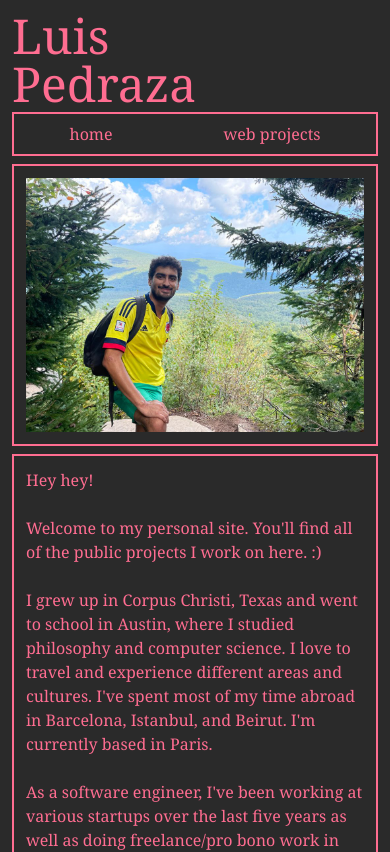
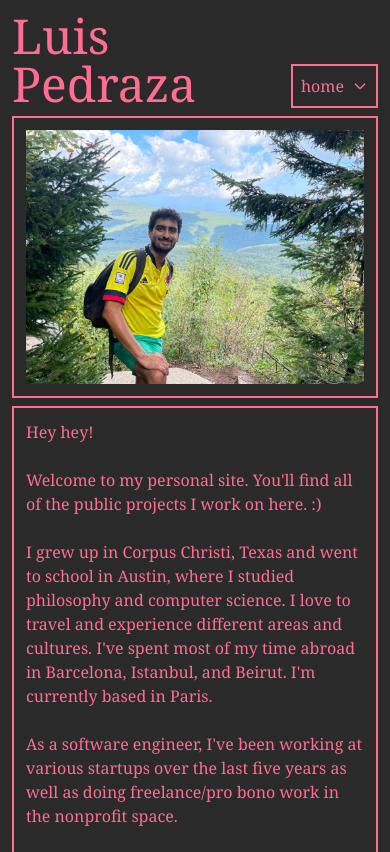
Before and after one commit to lspdrz/lspdrz, a Next.js app: page / in a window 390 px wide. Shown: the top 852 px of the page. Built offline with nearby package versions, Linux system fonts and the light colour scheme.

Commit message:
fixed navbar for mobile

```diff
--- a/components/Layout.tsx
+++ b/components/Layout.tsx
@@ -19,7 +19,7 @@ const Layout = ({
       <meta charSet="utf-8" />
       <meta name="viewport" content="initial-scale=1.0, width=device-width" />
     </Head>
-    <div className="flex flex-col sm:flex-row items-stretch sm:items-end justify-between">
+    <div className="flex items-end justify-between">
       <div className={`${homePage ? "visible" : "invisible"}`}>
         <h1 className="text-5xl">Luis</h1>
         <h1 className="text-5xl">Pedraza</h1>
--- a/components/Navbar.tsx
+++ b/components/Navbar.tsx
@@ -1,18 +1,78 @@
 import Link from "next/link";
+import { useRouter } from "next/router";
+import { Popover } from "@headlessui/react";
 
-const Navbar = () => (
+const Navbar = () => {
+  const path = useRouter().asPath;
+  // Finds the current page we're on using the context from next router
+  const currentPage =
+    path === "/"
+      ? "/"
+      : path.substring(
+          path.indexOf("/") + 1,
+          path.lastIndexOf("/") || path.length
+        );
+
+  // If we're on a certain page, turn that page's item in the nav to white
+  const getNavItemColor = (navItem: string) => {
+    return navItem === currentPage ? "text-white" : "";
+  };
+
+  const navItems = {
+    "/": "home",
+    "web-projects": "web projects",
+  };
+
+  return (
     <div className="pt-1 sm:pt-0">
       <nav>
-      <div className="flex justify-around border-2 border-lspdrz-pink">
+        <div className="hidden sm:block flex justify-around border-2 border-lspdrz-pink">
           <Link href="/">
-          <a className="p-2">home</a>
+            <a className="p-2">{navItems["/"]}</a>
           </Link>
           <Link href="/web-projects">
-          <a className="p-2">web projects</a>
+            <a className={`p-2 ${getNavItemColor("web-projects")}`}>
+              {navItems["web-projects"]}
+            </a>
           </Link>
         </div>
+        <Popover className="relative sm:hidden">
+          <div className="flex justify-end">
+            <Popover.Button className="p-2 text-center inline-flex items-center border-2 border-lspdrz-pink cursor-pointer">
+              {navItems[currentPage]}
+              <svg
+                className="w-4 h-4 ml-2"
+                fill="none"
+                stroke="currentColor"
+                viewBox="0 0 24 24"
+                xmlns="http://www.w3.org/2000/svg"
+              >
+                <path
+                  stroke-linecap="round"
+                  stroke-linejoin="round"
+                  stroke-width="2"
+                  d="M19 9l-7 7-7-7"
+                ></path>
+              </svg>
+            </Popover.Button>
+          </div>
+
+          <div className="w-32">
+            <Popover.Panel className="absolute z-10 flex flex-col w-full border-2 border-lspdrz-pink cursor-pointer bg-lspdrz-gray">
+              <Link href="/">
+                <a className="p-2">{navItems["/"]}</a>
+              </Link>
+              <Link href="/web-projects">
+                <a className={`p-2 ${getNavItemColor("web-projects")}`}>
+                  {navItems["web-projects"]}
+                </a>
+              </Link>
+            </Popover.Panel>
+          </div>
+        </Popover>
       </nav>
     </div>
   );
+};
 
 export default Navbar;
--- a/package.json
+++ b/package.json
@@ -8,6 +8,7 @@
   },
   "dependencies": {
     "@apollo/client": "^3.6.2",
+    "@headlessui/react": "^1.6.1",
     "autoprefixer": "^10.4.6",
     "graphql": "^16.4.0",
     "next": "latest",
--- a/tailwind.config.js
+++ b/tailwind.config.js
@@ -16,12 +16,12 @@ module.exports = {
 					},
 				},
 			}),
-    },
-    colors: {
-      transparent: 'transparent',
-      current: 'currentColor',
-      'lspdrz-gray': '#2a2a2a',
-      'lspdrz-pink': '#ff6d91'
+      colors: {
+        transparent: 'transparent',
+        current: 'currentColor',
+        'lspdrz-gray': '#2a2a2a',
+        'lspdrz-pink': '#ff6d91'
+      },
     },
     fontFamily: {
       /* Kind of a strange way to set the default because Georgia is serif,
```
Also changed, not shown: 1 other file (tests, documents, lock files or other folders). Lines whose indentation alone changed are shown as unchanged.
